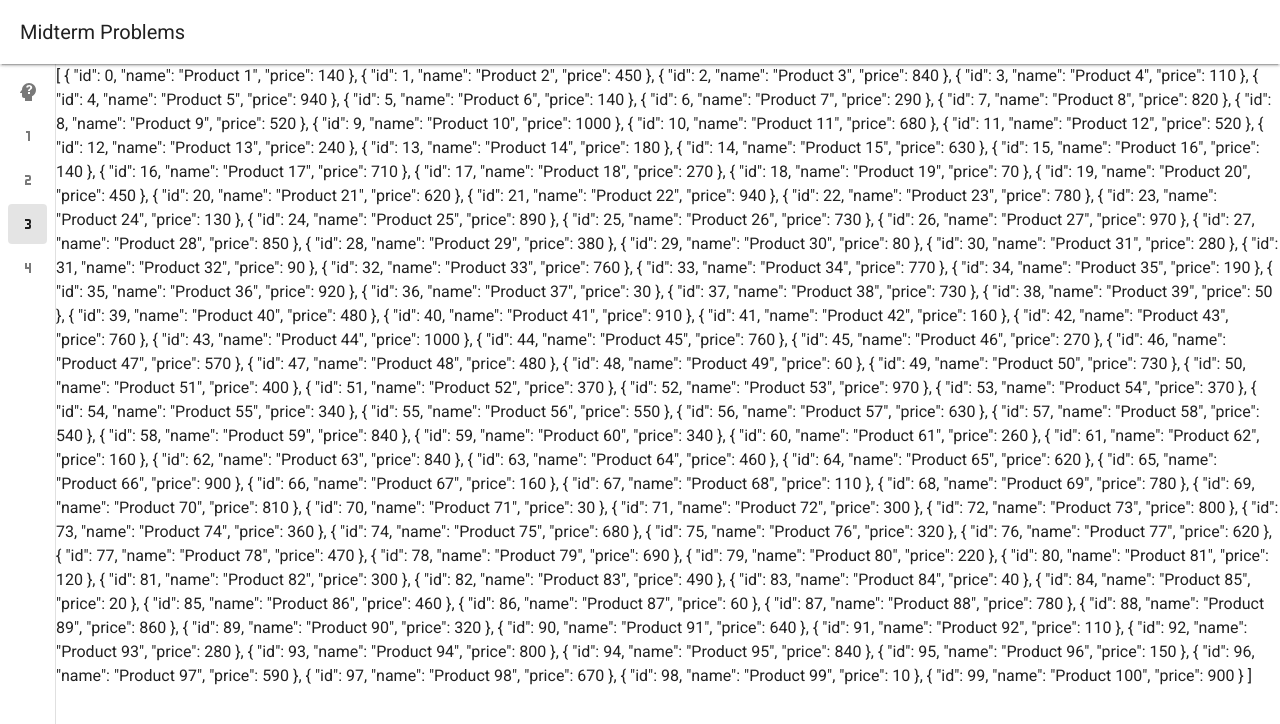
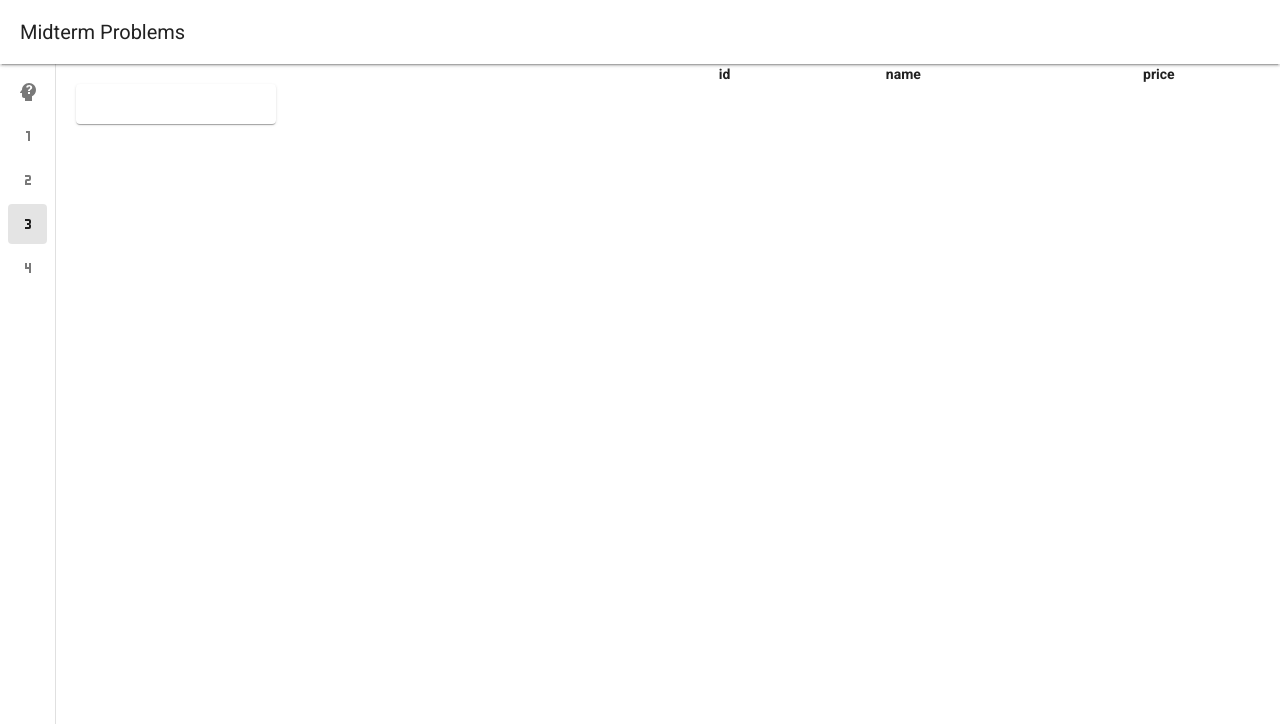
Before and after one commit to 64160056/midterm, a Vue app: page /solve-problem-3 in a window 1280 px wide. Shown: the top 724 px of the page. Built offline with nearby package versions, Linux system fonts and the light colour scheme.

Commit message:
Start creating tables and product cards.

```diff
--- a/src/views/SolveProblem3.vue
+++ b/src/views/SolveProblem3.vue
@@ -12,7 +12,20 @@ const products = ref(
 );
 </script>
 <template>
+  <v-row>
+    <v-col>
+      <v-card class="v-col-4 ma-5">
+        <v-card-title></v-card-title>
+      </v-card>
+    </v-col>
+    <v-col>
+      <v-table>
+        <th>id</th>
+        <th>name</th>
+        <th>price</th>
+      </v-table>
+    </v-col>
+  </v-row>
   <div>
-    {{ products }}
   </div>
 </template>
```
